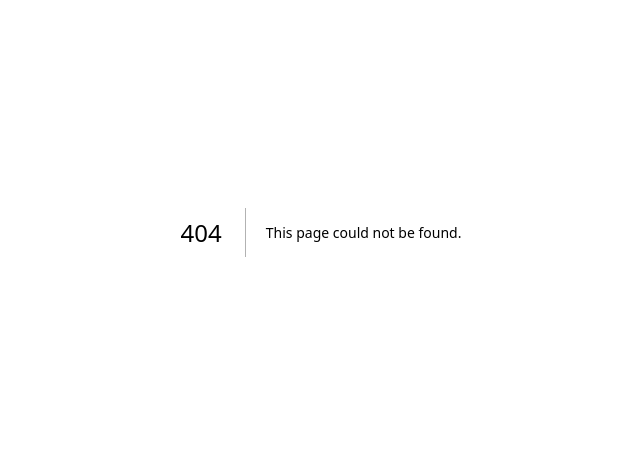
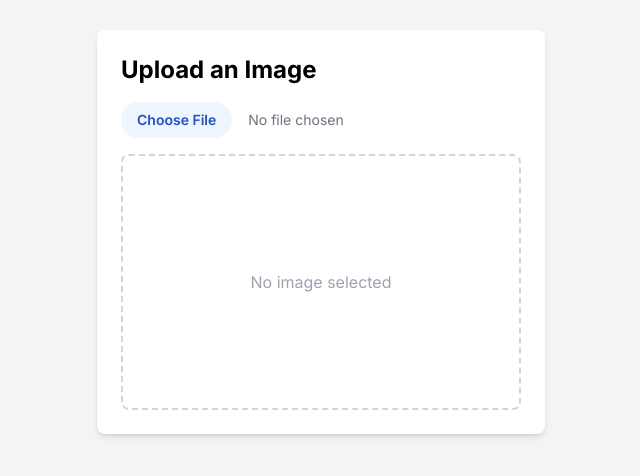
Before and after one commit to Sayanghosh400/plant-disease, a Next.js app: page /home in a window 1280 px wide. Before the commit this address had no page. Shown: the part 168-644 px from the top of the page, without its empty margins (319-959 px from the left). Built offline with nearby package versions, Linux system fonts and the light colour scheme.

Commit message:
home page implemented

```diff
--- a/package.json
+++ b/package.json
@@ -15,11 +15,11 @@
   },
   "devDependencies": {
     "@types/node": "^20",
-    "@types/react": "^18",
-    "@types/react-dom": "^18",
+    "@types/react": "^18.3.3",
+    "@types/react-dom": "^18.3.0",
     "autoprefixer": "^10.4.20",
     "postcss": "^8.4.40",
     "tailwindcss": "^3.4.7",
-    "typescript": "^5"
+    "typescript": "^5.5.4"
   }
 }
--- /dev/null
+++ b/src/app/home/page.tsx
@@ -0,0 +1,10 @@
+import Home from '@/screens/Home'
+import React from 'react'
+
+const page = () => {
+    return (
+        <Home />
+    )
+}
+
+export default page
--- /dev/null
+++ b/src/screens/Home.tsx
@@ -0,0 +1,35 @@
+'use client'
+import React, { useState, ChangeEvent } from 'react';
+
+const Home: React.FC = () => {
+  const [selectedImage, setSelectedImage] = useState<string | null>(null);
+
+  const handleImageChange = (event: ChangeEvent<HTMLInputElement>) => {
+    if (event.target.files && event.target.files[0]) {
+      setSelectedImage(URL.createObjectURL(event.target.files[0]));
+    }
+  };
+
+  return (
+    <div className="flex flex-col items-center justify-center min-h-screen bg-gray-100 p-4">
+      <div className="bg-white p-6 rounded-lg shadow-md w-full max-w-md">
+        <h2 className="text-2xl font-bold mb-4">Upload an Image</h2>
+        <input
+          type="file"
+          accept="image/*"
+          onChange={handleImageChange}
+          className="block w-full text-sm text-gray-500 file:mr-4 file:py-2 file:px-4 file:rounded-full file:border-0 file:text-sm file:font-semibold file:bg-blue-50 file:text-blue-700 hover:file:bg-blue-100"
+        />
+        <div className="mt-4 w-full h-64 border-2 border-dashed border-gray-300 rounded-lg flex items-center justify-center">
+          {selectedImage ? (
+            <img src={selectedImage} alt="Selected" className="rounded-lg max-w-full max-h-full" />
+          ) : (
+            <span className="text-gray-400">No image selected</span>
+          )}
+        </div>
+      </div>
+    </div>
+  );
+};
+
+export default Home;
```
Also changed, not shown: 1 other file (tests, documents, lock files or other folders).
